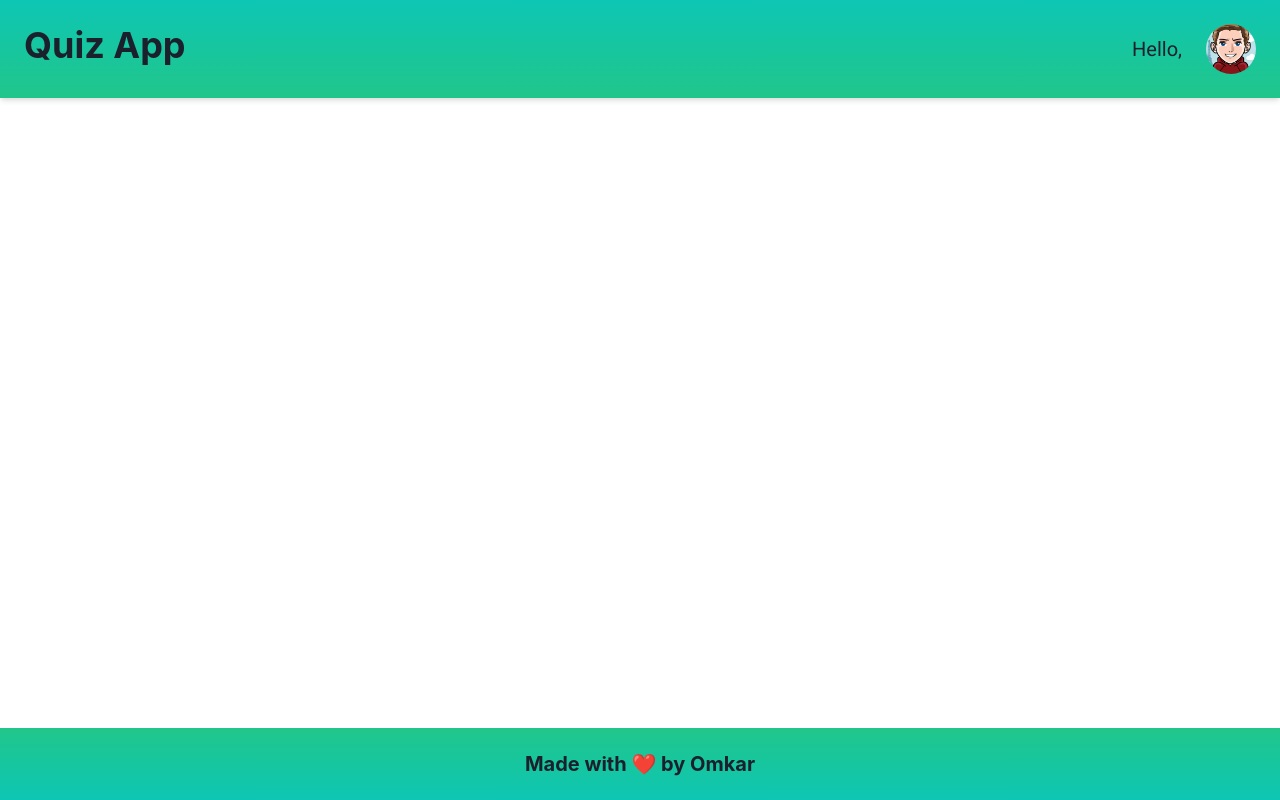
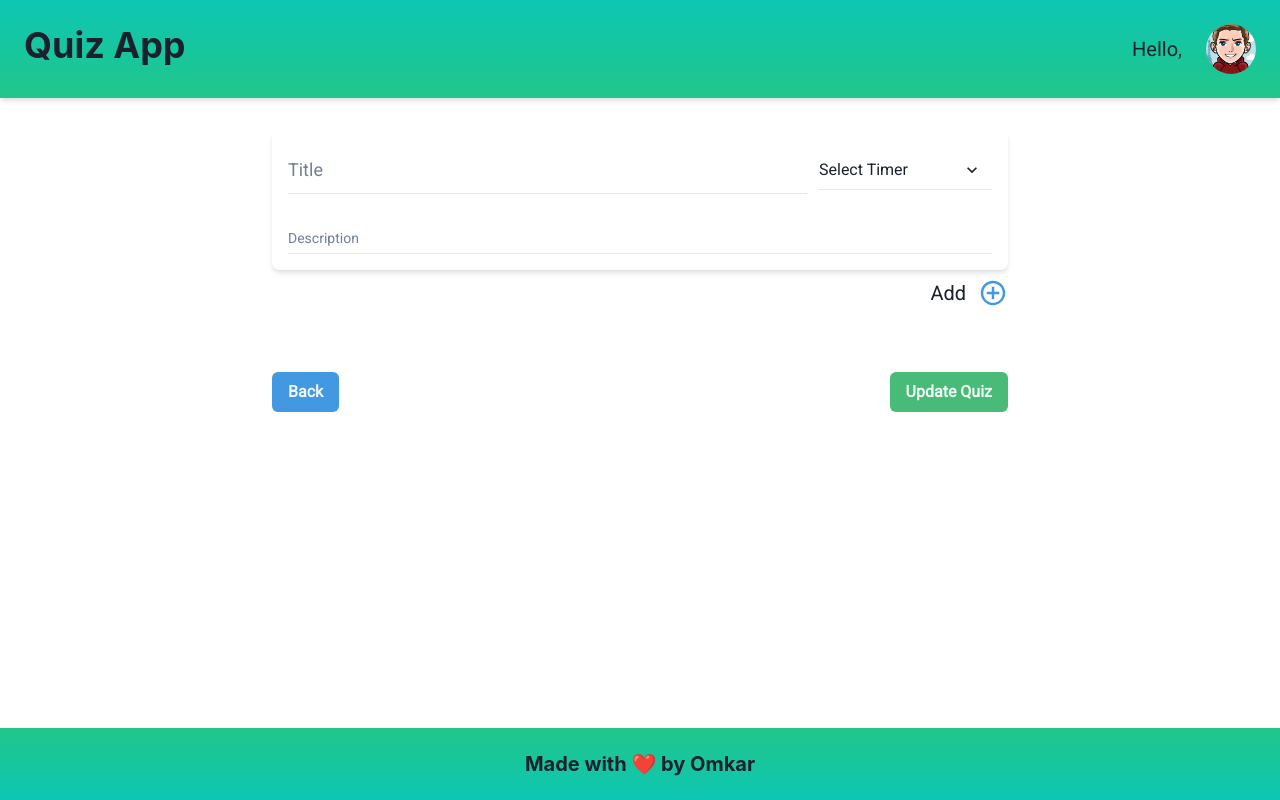
Before and after one commit to Omkar-Jawalkar/Quiz-app, a Next.js app: page /createquiz/editquiz/1 in a window 1280 px wide. Built offline with nearby package versions, Linux system fonts and the light colour scheme.

Commit message:
Good-to-go

```diff
--- a/src/components/counter/RenderQuestions.js
+++ b/src/components/counter/RenderQuestions.js
@@ -26,6 +26,9 @@ const RenderQuestions = ({
   const [questionsToDisplay, setQuestionsToDisplay] = useState(
     renderData.questions[currentQuestion]
   );
+
+  // Timer State
+
 
   // Correct Answer points State
 
--- a/src/components/counter/ReverseCountdownTimer.js
+++ b/src/components/counter/ReverseCountdownTimer.js
@@ -27,7 +27,7 @@ const ReverseCountdownTimer = ({ minutes }) => {
 
   if (countdown <= 0) {
     // Push to successfully Submitted Quiz Page
-    router.push("/attemptquiz");
+    router.push("/result");
   }
 
   return (
--- a/src/components/createQuiz/QuizFoot.js
+++ b/src/components/createQuiz/QuizFoot.js
@@ -11,7 +11,14 @@ import { app } from "@/services/firebase";
 
 import { doc, updateDoc } from "firebase/firestore";
 
-const QuizFoot = ({ id, update = false, questions, title, description }) => {
+const QuizFoot = ({
+  timerState,
+  id,
+  update = false,
+  questions,
+  title,
+  description,
+}) => {
   // Database Object
   const db = getFirestore(app);
 
@@ -32,7 +39,12 @@ const QuizFoot = ({ id, update = false, questions, title, description }) => {
           });
           setData([...data, quiz]);
           if (update === false) {
-            setQuiz({ title: "", description: "", questions: [] });
+            setQuiz({
+              timer: 0,
+              title: "",
+              description: "",
+              questions: [],
+            });
           }
         } catch (err) {
           // console.log(err);
@@ -57,7 +69,7 @@ const QuizFoot = ({ id, update = false, questions, title, description }) => {
           });
           setData(normalData);
           if (update === false) {
-            setQuiz({ title: "", description: "", questions: [] });
+            setQuiz({ timer: 0, title: "", description: "", questions: [] });
           }
         } catch (err) {
           toast({
@@ -83,6 +95,15 @@ const QuizFoot = ({ id, update = false, questions, title, description }) => {
     if (title === null) {
       toast({
         title: "Please add a title",
+        status: "warning",
+        isClosable: true,
+        duration: 3000,
+      });
+      return;
+    }
+    if (timerState === 0) {
+      toast({
+        title: "Please add a timer",
         status: "warning",
         isClosable: true,
         duration: 3000,
@@ -152,6 +173,7 @@ const QuizFoot = ({ id, update = false, questions, title, description }) => {
       title: title,
       description: description,
       questions: questions,
+      timer: timerState,
     });
     toast({
       title: `Quiz added Successfully!!🎉`,
@@ -176,7 +198,7 @@ const QuizFoot = ({ id, update = false, questions, title, description }) => {
         onClick={(e) => {
           e.preventDefault();
           if (update === true) {
-            setQuiz({ title: "", description: "", questions: [] });
+            setQuiz({ timer: 0, title: "", description: "", questions: [] });
           }
           router.push("/createquiz");
         }}
--- a/src/components/createQuiz/QuizHead.js
+++ b/src/components/createQuiz/QuizHead.js
@@ -1,11 +1,13 @@
 import React, { useEffect, useState } from "react";
-import { Input, Flex, Heading, Text, Button } from "@chakra-ui/react";
+import { Input, Flex, Select, Heading, Text, Button } from "@chakra-ui/react";
 const QuizHead = ({
   title,
   description,
   update = false,
   setTitle,
   setDescription,
+  setTimerState,
+  timerState,
 }) => {
   return (
     <Flex
@@ -16,7 +18,9 @@ const QuizHead = ({
       boxShadow={"md"}
       rounded={"lg"}
     >
+      <Flex justifyContent={"center"} alignItems={"center"} gap={3}>
         <Input
+          flex={3}
           onChange={(e) => {
             setTitle(e.target.value);
           }}
@@ -25,6 +29,22 @@ const QuizHead = ({
           size="lg"
           value={title}
         />
+
+        <Select
+          onChange={(e) => {
+            setTimerState(e.target.value);
+          }}
+          value={timerState}
+          variant={"flushed"}
+          flex={1}
+          placeholder="Select Timer"
+        >
+          <option value="5">5 Minutes </option>
+          <option value="10">10 Minutes </option>
+          <option value="15">15 Minutes </option>
+          <option value="20">20 Minutes </option>
+        </Select>
+      </Flex>
 
       <Input
         onChange={(e) => {
--- a/src/context/myContext.js
+++ b/src/context/myContext.js
@@ -9,6 +9,7 @@ const MyContextProvider = ({ children }) => {
     title: "",
     description: "",
     questions: [],
+    timer: 0,
   });
   const [user, setUser] = useState("");
 
--- a/src/pages/attemptquiz/index.js
+++ b/src/pages/attemptquiz/index.js
@@ -84,7 +84,7 @@ const Index = () => {
                     {quiz.title} {"  "}
                     <Badge fontSize={"sm"} colorScheme="purple">
                       {" "}
-                      10 Minutes{" "}
+                      {quiz.timer} Minutes{" "}
                     </Badge>
                   </Heading>
                   <Badge fontSize={"sm"} colorScheme="yellow">
--- a/src/pages/createquiz/editquiz/[id].js
+++ b/src/pages/createquiz/editquiz/[id].js
@@ -18,8 +18,9 @@ const Index = () => {
   const [title, setTitle] = useState("");
   const [description, setDescription] = useState("");
   const [questions, setQuestions] = useState([]);
+  const [timerState, setTimerState] = useState(0);
 
-  // console.log("id", id);
+  useEffect(() => {
     if ((id < 1 && id > data.length) || data.length === 0) {
       return <Error statusCode={404}></Error>;
     }
@@ -32,6 +33,22 @@ const Index = () => {
     setTitle(mydata.title);
     setDescription(mydata.description);
     setQuestions(mydata.questions);
+    setTimerState(mydata.timer);
+  }, [id, data]);
+
+  // if ((id < 1 && id > data.length) || data.length === 0) {
+  //   return <Error statusCode={404}></Error>;
+  // }
+
+  // const mydata = data[id - 1];
+  // if (mydata === undefined) {
+  //   return <Error statusCode={404}></Error>;
+  // }
+
+  // setTitle(mydata.title);
+  // setDescription(mydata.description);
+  // setQuestions(mydata.questions);
+  // setTimerState(mydata.timer);
 
   // useEffect(() => {
   //   console.log("questions", questions);
@@ -40,6 +57,8 @@ const Index = () => {
   return (
     <Container maxW={"container.md"}>
       <QuizHead
+        setTimerState={setTimerState}
+        timerState={timerState}
         title={title}
         description={description}
         update={true}
@@ -52,6 +71,7 @@ const Index = () => {
         setQuestions={setQuestions}
       />
       <QuizFoot
+        timerState={timerState}
         update={true}
         questions={questions}
         title={title}
--- a/src/pages/createquiz/index.js
+++ b/src/pages/createquiz/index.js
@@ -123,11 +123,11 @@ const Index = () => {
                 <Flex gap={3}>
                   <Badge fontSize={"sm"} colorScheme="purple">
                     {" "}
-                    10 Minutes{" "}
+                    {quiz.timer} Minutes{" "}
                   </Badge>
                   <Badge fontSize={"sm"} colorScheme="yellow">
                     {" "}
-                    2 Questions{" "}
+                    {quiz.questions.length} Questions{" "}
                   </Badge>
                 </Flex>
 
```
Also changed, not shown: src/pages/attemptquiz/[id].js (+8 -5 lines), src/pages/createquiz/quiz/index.js (+13 -2 lines). Lines whose indentation alone changed are shown as unchanged.
